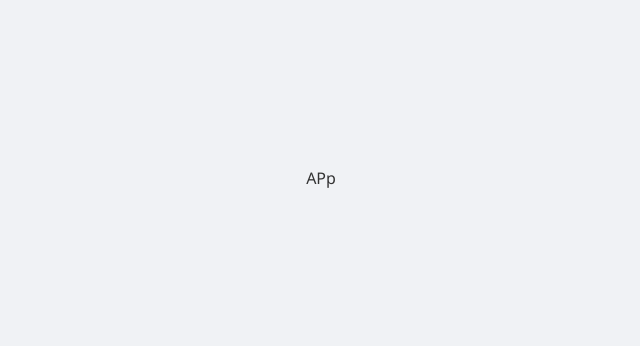
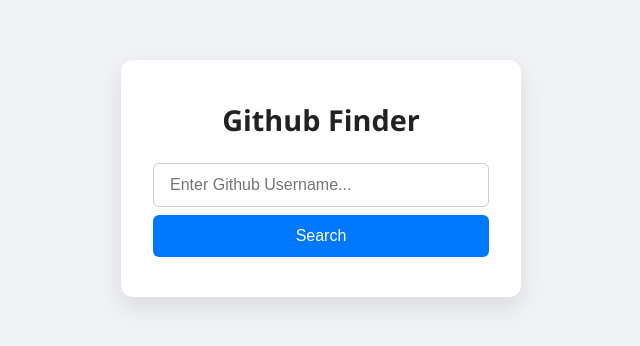
Before and after one commit to tanjimahmmed/github-finder-with-tanstack, a React (Vite) app: page / in a window 1280 px wide. Shown: the part 222-568 px from the top of the page, without its empty margins (319-959 px from the left). Built offline with nearby package versions, Linux system fonts and the light colour scheme.

Commit message:
Add UserSearch with useQuery

```diff
--- a/src/App.tsx
+++ b/src/App.tsx
@@ -1,7 +1,10 @@
+import UserSearch from "./components/UserSearch"
+
 const App = () => {
   return (
-    <div>
-      APp
+    <div className="container">
+      <h1>Github Finder</h1>
+      <UserSearch/>
     </div>
   )
 }
--- /dev/null
+++ b/src/components/UserSearch.tsx
@@ -0,0 +1,56 @@
+import { useQuery } from "@tanstack/react-query";
+import { useState } from "react"
+import { FaGithubAlt } from "react-icons/fa";
+
+const UserSearch = () => {
+    const [username, setUsername] = useState('');
+    const [submittedUsername, setSubmittedUsername] = useState('');
+
+    const {data, isLoading, isError, error} = useQuery({
+        queryKey: ['users', submittedUsername],
+        queryFn: async () => {
+            const res = await fetch(`${import.meta.env.VITE_GITHUB_API_URL}/users/${submittedUsername}`);
+
+            if(!res.ok) throw new Error('User not found');
+
+            const data = await res.json();
+            return data;
+        },
+        enabled: !!submittedUsername
+    });
+
+    const handleSubmit = (e: React.FormEvent<HTMLFormElement>) => {
+        e.preventDefault();
+        setSubmittedUsername(username.trim());
+    }
+
+  return (
+    <>
+        <form onSubmit={handleSubmit} className="form">
+            <input
+            type="text"
+            placeholder="Enter Github Username..."
+            value={username}
+            onChange={(e) => setUsername(e.target.value)}
+            />
+            <button type="submit">Search</button>
+        </form>
+
+        {isLoading && <p className="status">Loading...</p>}
+        {isError && <p className="status error">{error.message}</p>}
+
+        {data && (
+            <div className="user-card">
+                <img src={data.avatar_url} alt={data.name} className="avatar" />
+                <h2>{data.name || data.login}</h2>
+                <p className="bio">{data.bio}</p>
+                <a href={data.html_url} className="profile-btn" target="_blank" rel="noopener noreferrer">
+                   <FaGithubAlt/> View Github Profile
+                </a>
+            </div>
+        )}
+    </>
+  )
+}
+
+export default UserSearch
```
